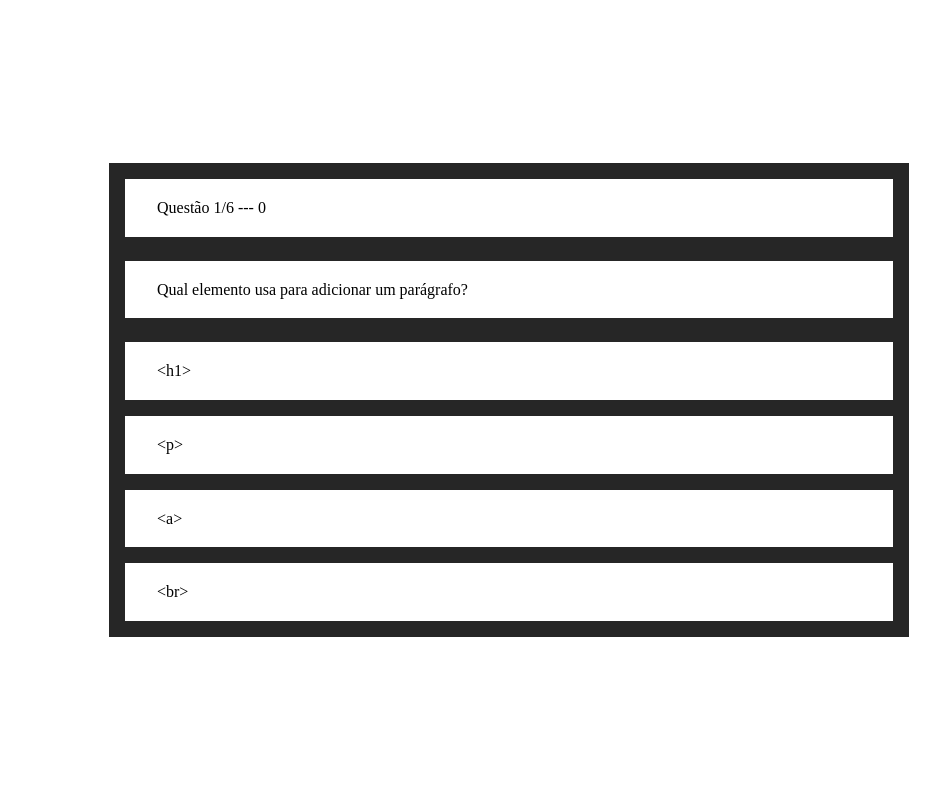
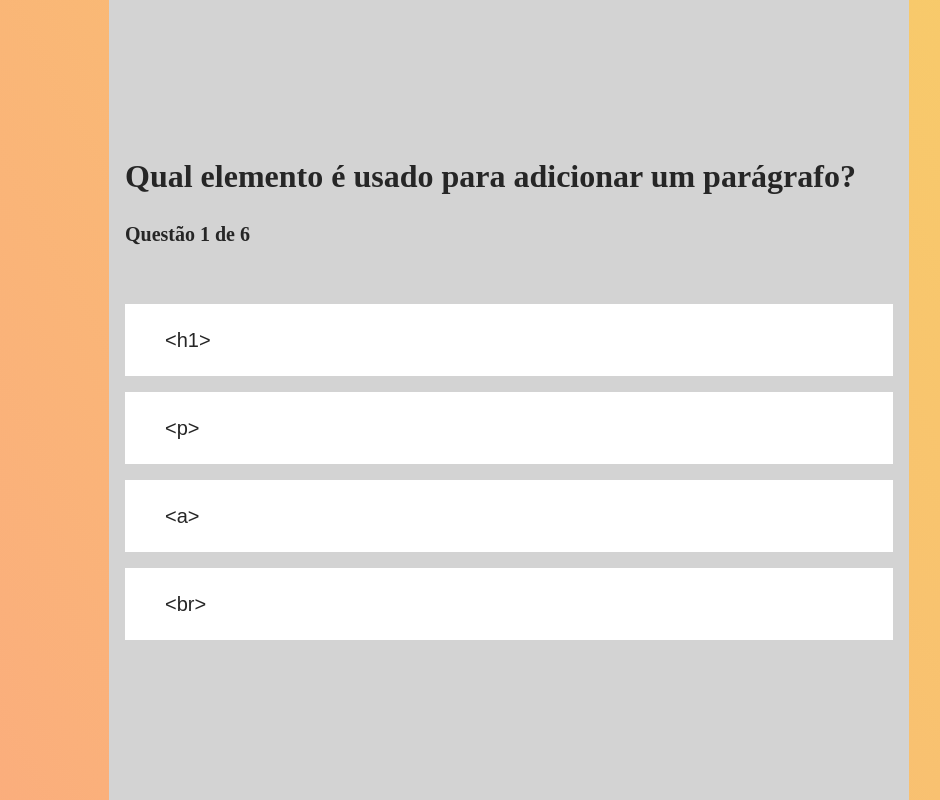
Before and after one commit to DevCaique/react-quiz, a React (Vite) app: page / in a window 1280 px wide. Shown: the whole page, without its empty margins (131-1071 px from the left). Built offline with nearby package versions, Linux system fonts and the light colour scheme.

Commit message:
base styles added

```diff
--- a/index.html
+++ b/index.html
@@ -1,5 +1,5 @@
 <!DOCTYPE html>
-<html lang="en">
+<html lang="pt-br">
   <head>
     <!-- Meta Tags -->
     <meta charset="UTF-8" />
@@ -7,6 +7,7 @@
     <meta name="viewport" content="width=device-width, initial-scale=1.0" />
     <!-- Title -->
     <title>React Quiz</title>
+    <!-- Style -->
   </head>
   <body>
     <div id="root"></div>
--- a/package.json
+++ b/package.json
@@ -8,8 +8,10 @@
     "preview": "vite preview"
   },
   "dependencies": {
+    "@iconscout/react-unicons": "^1.1.6",
     "react": "^18.0.0",
-    "react-dom": "^18.0.0"
+    "react-dom": "^18.0.0",
+    "react-icons": "^4.4.0"
   },
   "devDependencies": {
     "@types/react": "^18.0.0",
--- a/src/App.css
+++ b/src/App.css
@@ -1,3 +1,11 @@
+:root {
+  --clr-primary-900: #262626;
+  /* --clr-primary-900: #18186a; */
+  --clr-primary-700: #6865b1;
+  --clr-primary-500: #acacfb;
+  --clr-primary-400: #fefefe;
+}
+
 * {
   padding: 0;
   margin: 0;
@@ -5,7 +13,19 @@
 }
 
 body {
+  background-color: #fbab7e;
+  background-image: linear-gradient(62deg, #fbab7e 0%, #f7ce68 100%);
+  /* background-color: var(--clr-primary-900); */
   line-height: 1.6;
+}
+
+h1,
+h2,
+h3,
+h4,
+h5,
+h6 {
+  line-height: 1;
 }
 
 .quiz__area {
@@ -17,19 +37,38 @@ body {
 }
 
 .quiz__component {
+  height: 100%;
+  display: flex;
+  align-items: center;
+  justify-content: center;
   width: min(50rem, 90%);
   background-color: #262626;
-  padding: 1em;
+  padding: 2em;
+  background-color: lightgrey;
 }
 
 .question,
-.answer {
+.current__question,
+.answer,
+.correctIcon,
+.wrongIcon {
   padding: 1em 2em;
+  color: var(--clr-primary-900);
+  font-size: 1.25rem;
+}
+
+.question,
+.current__question {
+  padding: 0;
 }
 
 .question {
-  background-color: #fff;
-  margin-bottom: 1.5em;
+  font-size: 2rem;
+  margin-bottom: 1em;
+}
+
+.current__question {
+  margin-bottom: 3em;
 }
 
 .answer__area {
@@ -38,9 +77,64 @@ body {
   flex-direction: column;
 }
 
+.answer__component {
+  width: 60vw;
+  display: grid;
+  grid-template-areas: "main";
+  overflow: hidden;
+}
+
+.answer__component > * {
+  grid-area: main;
+}
+
 .answer {
   cursor: pointer;
   background-color: #fff;
+  outline: none;
+  border: none;
+  z-index: 1;
+}
+
+.answer:hover {
+  background-color: var(--clr-primary-500);
+}
+
+.answer.corret:focus {
+  background-color: green;
+  color: #ffffff;
+}
+
+.answer.corret:focus + .correctIcon {
+  z-index: 2;
+}
+
+.answer.wrong:focus {
+  background-color: red;
+  color: #ffffff;
+}
+
+.answer.wrong:focus + .correctIcon + .wrongIcon {
+  z-index: 3;
+}
+.correctIcon,
+.wrongIcon {
+  text-align: end;
+}
+
+.score__area {
+  color: #ffffff;
+  text-align: center;
+  font-size: 1.5rem;
+}
+
+.score {
+  margin-bottom: 1em;
+}
+
+.reset-btn {
+  padding: 1em 2em;
+  cursor: pointer;
 }
 
 /* Bobo Apaixonado */
--- a/src/App.jsx
+++ b/src/App.jsx
@@ -6,57 +6,58 @@ import "./App.css";
 
 const questions = [
   {
-    questionText: "Qual elemento usa para adicionar um parágrafo?",
+    questionText: "Qual elemento é usado para adicionar um parágrafo?",
     answerOpitions: [
-      { answerText: "<h1>", isCorret: false },
-      { answerText: "<p>", isCorret: true },
-      { answerText: "<a>", isCorret: false },
-      { answerText: "<br>", isCorret: false },
+      { answerText: `<h1>`, isCorret: false },
+      { answerText: `<p>`, isCorret: true },
+      { answerText: `<a>`, isCorret: false },
+      { answerText: `<br>`, isCorret: false },
     ],
   },
   {
-    questionText: "Qual elemento usa para adicionar um link?",
+    questionText: "Qual elemento é usado para adicionar um link?",
     answerOpitions: [
-      { answerText: "<h1>", isCorret: false },
-      { answerText: "<p>", isCorret: false },
-      { answerText: "<a>", isCorret: true },
-      { answerText: "<br>", isCorret: false },
+      { answerText: `<h1>`, isCorret: false },
+      { answerText: `<p>`, isCorret: false },
+      { answerText: `<a>`, isCorret: true },
+      { answerText: `<br>`, isCorret: false },
     ],
   },
   {
-    questionText: "Qual elemento usa para adicionar uma imagem",
+    questionText: "Qual elemento é usado para adicionar uma imagem?",
     answerOpitions: [
-      { answerText: "<img>", isCorret: true },
-      { answerText: "<p>", isCorret: false },
-      { answerText: "<a>", isCorret: false },
-      { answerText: "<br>", isCorret: false },
+      { answerText: `<img>`, isCorret: true },
+      { answerText: `<p>`, isCorret: false },
+      { answerText: `<a>`, isCorret: false },
+      { answerText: `<br>`, isCorret: false },
     ],
   },
   {
-    questionText: "Qual elemento usa para adicionar um cabeçalho?",
+    questionText: "Qual elemento é usado para adicionar um cabeçalho?",
     answerOpitions: [
-      { answerText: "<h1>", isCorret: true },
-      { answerText: "<p>", isCorret: false },
-      { answerText: "<a>", isCorret: false },
-      { answerText: "<br>", isCorret: false },
+      { answerText: `<h1>`, isCorret: true },
+      { answerText: `<p>`, isCorret: false },
+      { answerText: `<a>`, isCorret: false },
+      { answerText: `<br>`, isCorret: false },
     ],
   },
   {
-    questionText: "Qual elemento usa para adicionar uma tabela?",
+    questionText: "Qual elemento é usado para adicionar uma tabela?",
     answerOpitions: [
-      { answerText: "<h1>", isCorret: false },
-      { answerText: "<p>", isCorret: false },
-      { answerText: "<table>", isCorret: true },
-      { answerText: "<br>", isCorret: false },
+      { answerText: `<h1>`, isCorret: false },
+      { answerText: `<p>`, isCorret: false },
+      { answerText: `<table>`, isCorret: true },
+      { answerText: `<br>`, isCorret: false },
     ],
   },
   {
-    questionText: "Qual elemento usa para adicionar um título para a página?",
+    questionText:
+      "Qual elemento é usado para adicionar um título para a página?",
     answerOpitions: [
-      { answerText: "<title>", isCorret: true },
-      { answerText: "<p>", isCorret: false },
-      { answerText: "<table>", isCorret: false },
-      { answerText: "<br>", isCorret: false },
+      { answerText: `<title>`, isCorret: true },
+      { answerText: `<p>`, isCorret: false },
+      { answerText: `<table>`, isCorret: false },
+      { answerText: `<br>`, isCorret: false },
     ],
   },
 ];
@@ -64,42 +65,82 @@ const questions = [
 export function App() {
   const [currentQuestion, setCurrentQuestion] = useState(0);
   const [score, setScore] = useState(0);
+  const [showScore, setShowScore] = useState(false);
+  const [corretAnswer, setCorretAnswer] = useState(false);
+  const [wrongAnswer, setWrongAnswer] = useState(false);
 
   const handleAnswer = (isCorret) => {
-    let nextQuestion = currentQuestion + 1;
-    console.log(isCorret === true);
-    if (isCorret === true) setScore(score + 1);
-    if (nextQuestion >= questions.length) return alert(score);
-    setCurrentQuestion(nextQuestion);
+    if (isCorret === true) setCorretAnswer(true);
+    if (isCorret !== true) setWrongAnswer(true);
+    const timer = setInterval(() => {
+      let nextQuestion = currentQuestion + 1;
+      if (isCorret === true) {
+        setScore(score + 1);
+        setCorretAnswer(false);
+      }
+      setWrongAnswer(false);
+      if (nextQuestion >= questions.length) return setShowScore(true);
+      setCurrentQuestion(nextQuestion);
+      clearInterval(timer);
+    }, 1000);
   };
 
   return (
     <div className="application">
       <div className="quiz__area">
         <div className="quiz__component">
-          <p className="question">
-            Questão {currentQuestion + 1}/{questions.length} --- {score}
-          </p>
-          <div className="question">
-            {questions[currentQuestion].questionText}
-          </div>
-          <div className="answer__area">
-            {questions[currentQuestion].answerOpitions.map((answerOpition) => (
-              <p
-                className="answer"
-                onClick={() => handleAnswer(answerOpition.isCorret)}
-                key={answerOpition.id}
+          {showScore ? (
+            <div className="score__area">
+              <div className="score">
+                {score < 6
+                  ? `Seu total de acerto foi ${score} de ${questions.length}`
+                  : "Parábens acertou todos as 6 perguntas 👏 "}
+              </div>
+              <button
+                className="reset-btn"
+                onClick={() => window.location.reload()}
               >
-                {answerOpition.answerText}
-              </p>
-            ))}
-          </div>
+                Resetar
+              </button>
+            </div>
+          ) : (
+            <div>
+              <h1 className="question">
+                {questions[currentQuestion].questionText}
+              </h1>
+              <h2 className="current__question">
+                Questão {currentQuestion + 1} de {questions.length}
+              </h2>
+              <div className="answer__area">
+                {questions[currentQuestion].answerOpitions.map(
+                  (answerOpition, index) => (
+                    <div className="answer__component" key={index}>
+                      <input
+                        type="text"
+                        className={
+                          corretAnswer
+                            ? "answer corret"
+                            : "answer" && wrongAnswer
+                            ? "answer wrong"
+                            : "answer"
+                        }
+                        value={answerOpition.answerText}
+                        readOnly
+                        onClick={() => {
+                          handleAnswer(answerOpition.isCorret);
+                        }}
+                      ></input>
+                      <span className="correctIcon">✔️</span>
+                      <span className="wrongIcon">❌</span>
+                    </div>
+                  )
+                )}
+              </div>
+            </div>
+          )}
         </div>
+        {/* <div className="amor">te amo minha paixão 💖</div> */}
       </div>
     </div>
   );
 }
-
-{
-  /* <div className="amor">te amo minha paixão 💖</div> */
-}
```
Also changed, not shown: 1 other file (tests, documents, lock files or other folders).
